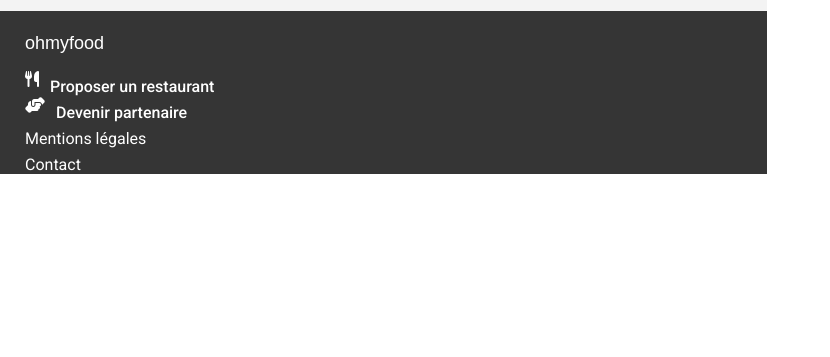
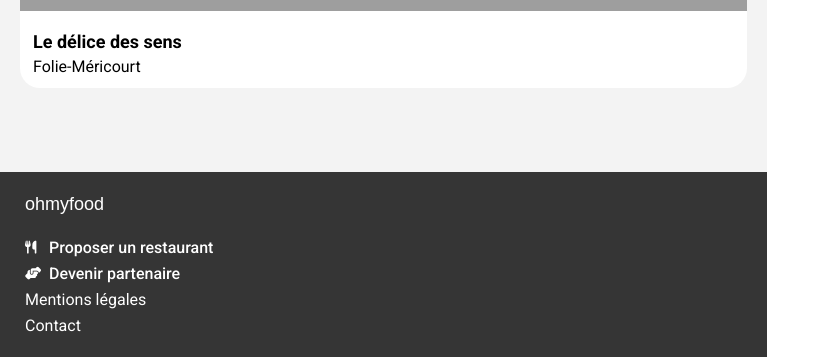
Before and after one commit to awzyy/P4, a plain HTML site: page index.html in a window 1280 px wide. Shown: the part 1832-2189 px from the top of the page, without its empty margins (0-830 px from the left). Before the commit the page ends 2006 px from the top, so only its background shows below. Drawn offline with Linux system fonts and the light colour scheme; grey boxes are pictures that could not be loaded; a web font is replaced by a local one.

Commit message:
fix footer

```diff
--- a/css/style.scss
+++ b/css/style.scss
@@ -94,14 +94,11 @@ a{
     justify-content:center;
     align-items: center;
     background: $light-gray-background;
+    gap:15px;
 
     .location-icon{
         background-color: transparent;
         border: none;
-    }
-
-    .location-dot{
-        margin-right: 17px;
     }
 
     .fa-location-dot{
@@ -125,12 +122,16 @@ a{
         font-size: 24px;
         font-weight: 700;
         margin: 0;
+        padding-left: 42px;
+        width: 275px;
     }
 
     .explore-text{
         font-size: 18px;
         font-weight: 300;
         margin-bottom: 0;
+        width: 315px;
+        padding-left: 34px;
     }
 
     .explore-btn{
@@ -184,7 +185,8 @@ a{
 
 .restaurants {
     width: 100%;
-    padding: 20px;
+    padding: 34px 20px 66px 20px;
+    margin-top: 68px;
     box-sizing: border-box;
     background: $lighter-gray-background;
 }
@@ -246,7 +248,7 @@ footer{
 }
 
 .footer-options{
-    padding: 0 0 0 25px;
+    padding: 0 0 22px 25px;
 
     p{
         margin: 7px 0 0 0;
@@ -257,4 +259,21 @@ footer{
         gap: 11px;
         font-weight: 500;
     }
+
+    i{
+        width: 13px;
+        height: 11px;
+    }
+
+    .fa-utensils{
+        font-size: 13px;
+        position: relative;
+        top:10px;
+    }
+
+    .fa-handshake-angle{
+        font-size: 13px;
+        position: relative;
+        top:10px;
+    }
 }
--- a/index.html
+++ b/index.html
@@ -31,7 +31,7 @@
                 </div>
             </section>
             <section class="explore">
-                <h2 class="explore-title">Réserver le menu qui vous convient</h2>
+                    <h2 class="explore-title">Réserver le menu qui vous convient</h2>
                 <p class="explore-text">Découvrez des restaurants d'exception, sélectionnés par nos soins.</p>
                 <button class="btn explore-btn">Explorer nos restaurants</button>
             </section>
@@ -111,10 +111,10 @@
             </section>
             <section class="footer-options">
                 <div class="footer-vectors">
-                    <span><i class="fa-solid fa-utensils"></i></span><p>Proposer un restaurant</p>
+                    <i class="fa-solid fa-utensils"></i><p>Proposer un restaurant</p>
                 </div>
                 <div class="footer-vectors">
-                    <span><i class="fa-solid fa-handshake-angle"></i></span><p>Devenir partenaire</p>
+                    <i class="fa-solid fa-handshake-angle"></i><p>Devenir partenaire</p>
                 </div>
                 <p>Mentions légales</p>
                 <p>Contact</p>
```
Also changed, not shown: css/style.css, 1 other file.
